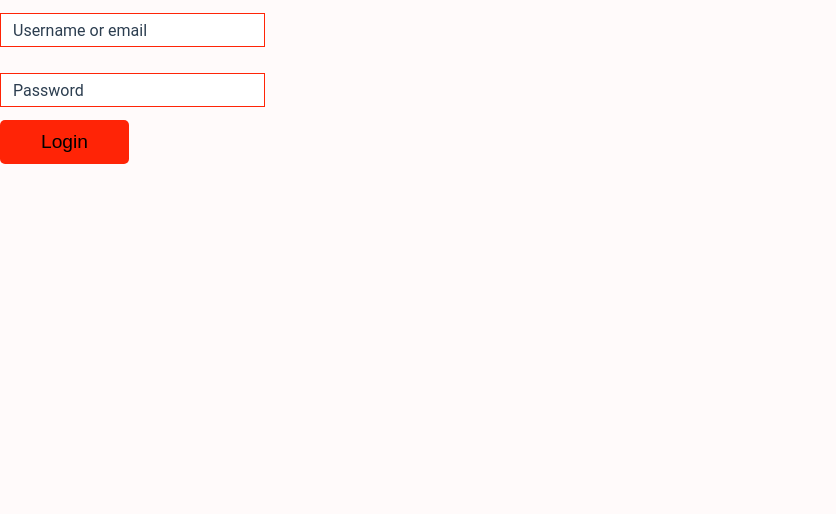
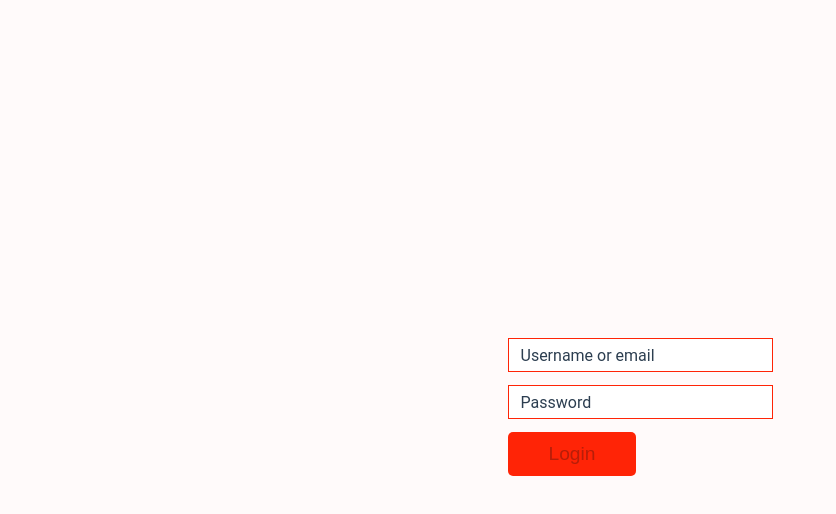
Before and after one commit to Imperger/kb-game, a Vue app in the folder frontend/: page /login in a window 1280 px wide. Shown: the top 514 px of the page, without its empty margins (0-836 px from the left). Built offline with nearby package versions, Linux system fonts and the light colour scheme; what vue-recaptcha-v3 would draw is missing.

Commit message:
feat: Work on Login page

```diff
--- a/frontend/src/views/Login.vue
+++ b/frontend/src/views/Login.vue
@@ -1,25 +1,26 @@
 <template>
-  <form>
-    <div class="inputWrapper">
-      <MyTextInput v-model="usernameOrEmail" label="Username or email" name="userid" v-validate="'login_or_email'"/>
-      <span class="error">{{ errors.first('userid') }}</span>
+  <form class="loginComponent">
+    <MyTextInput v-model="usernameOrEmail" label="Username or email" name="userid" v-validate="'login_or_email'" data-vv-delay="600"/>
+    <MyTextInput v-model="password" password label="Password" name="password" v-validate="'required|length:8,100'" data-vv-delay="600"/>
+    <div class="loginButtonWrapper">
+      <MyButton @click="onSubmit" :disabled="loginButtonDisabled">Login</MyButton>
+      <span class="loginError">{{ loginError }}</span>
     </div>
-    <div class="inputWrapper">
-      <MyTextInput v-model="password" password label="Password" name="password" v-validate="'required|length:8,100'"/>
-      <span class="error">{{ errors.first('password') }}</span>
-    </div>
-    <MyButton @click="onSubmit">Login</MyButton>
   </form>
 </template>
 
 <style scoped>
-.inputWrapper {
+.loginComponent {
+  margin: auto;
+}
+
+.loginButtonWrapper {
   display: flex;
 }
 
-.error {
+.loginError {
   margin-left: 10px;
-  padding-top: 21px;
+  padding-top: 13px;
   max-height: 39px;
   color: #f90909;
 }
@@ -40,21 +41,26 @@ import MyButton from '@/components/MyButton.vue';
 })
 export default class Login extends Mixins(ApiServiceMixin) {
   private usernameOrEmail = '';
+
   private password = '';
+
+  private loginError = '';
 
   async onSubmit (): Promise<void> {
     try {
       await this.$recaptchaLoaded();
       const token = await this.$recaptcha('LOGIN');
-      const response = await this.api.login(this.usernameOrEmail, this.password, token);
-      console.log(response);
+      await this.api.login(this.usernameOrEmail, this.password, token);
+      this.loginError = '';
     } catch (e) {
-      console.error(e);
+      this.loginError = 'Login failed';
     }
   }
 
   private get loginButtonDisabled () {
-    return this.$validator.errors.first('userid')?.length > 0 ||
+    return this.usernameOrEmail.length === 0 ||
+    this.password.length === 0 ||
+    this.$validator.errors.first('userid')?.length > 0 ||
     this.$validator.errors.first('password')?.length > 0;
   }
 }
```
